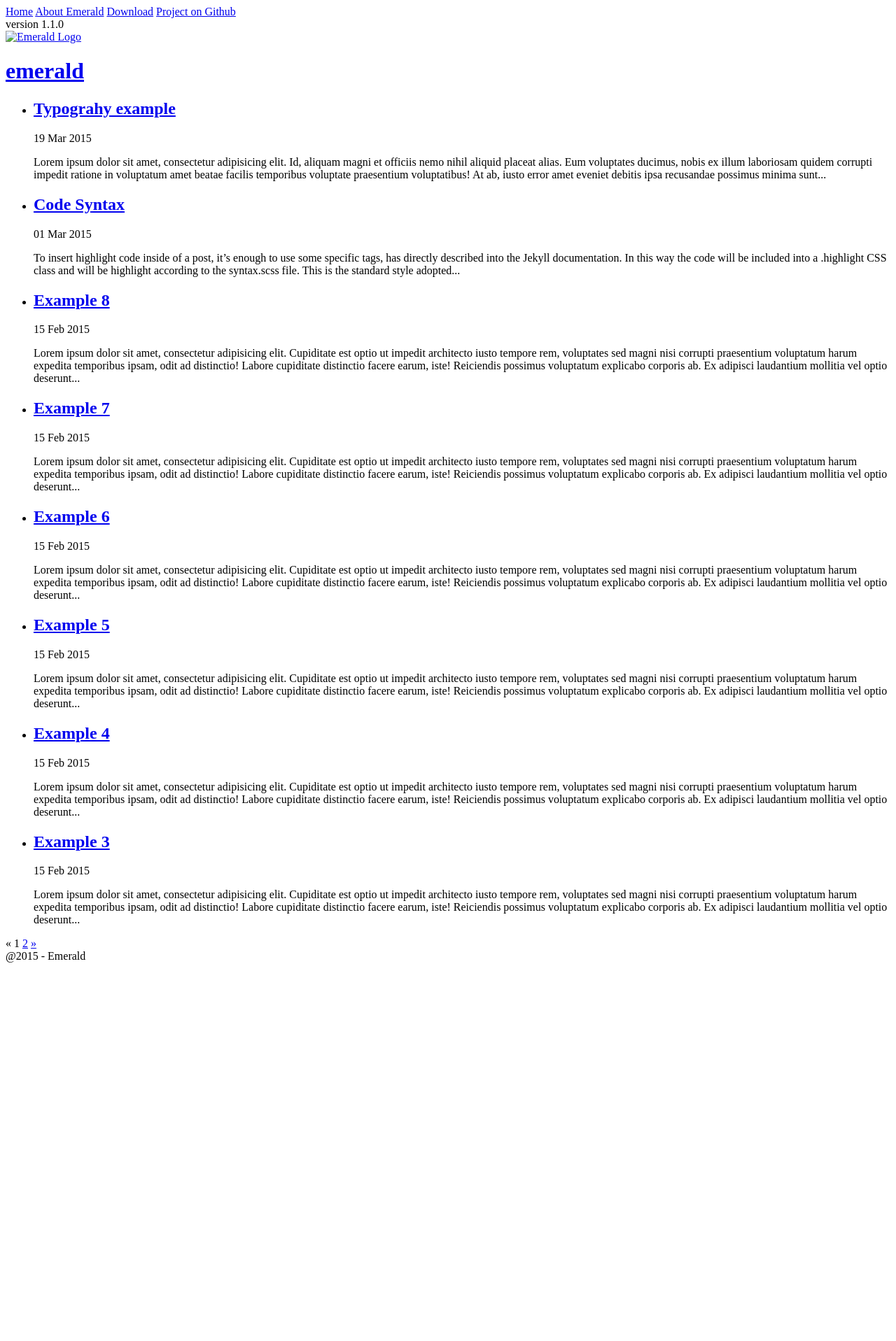
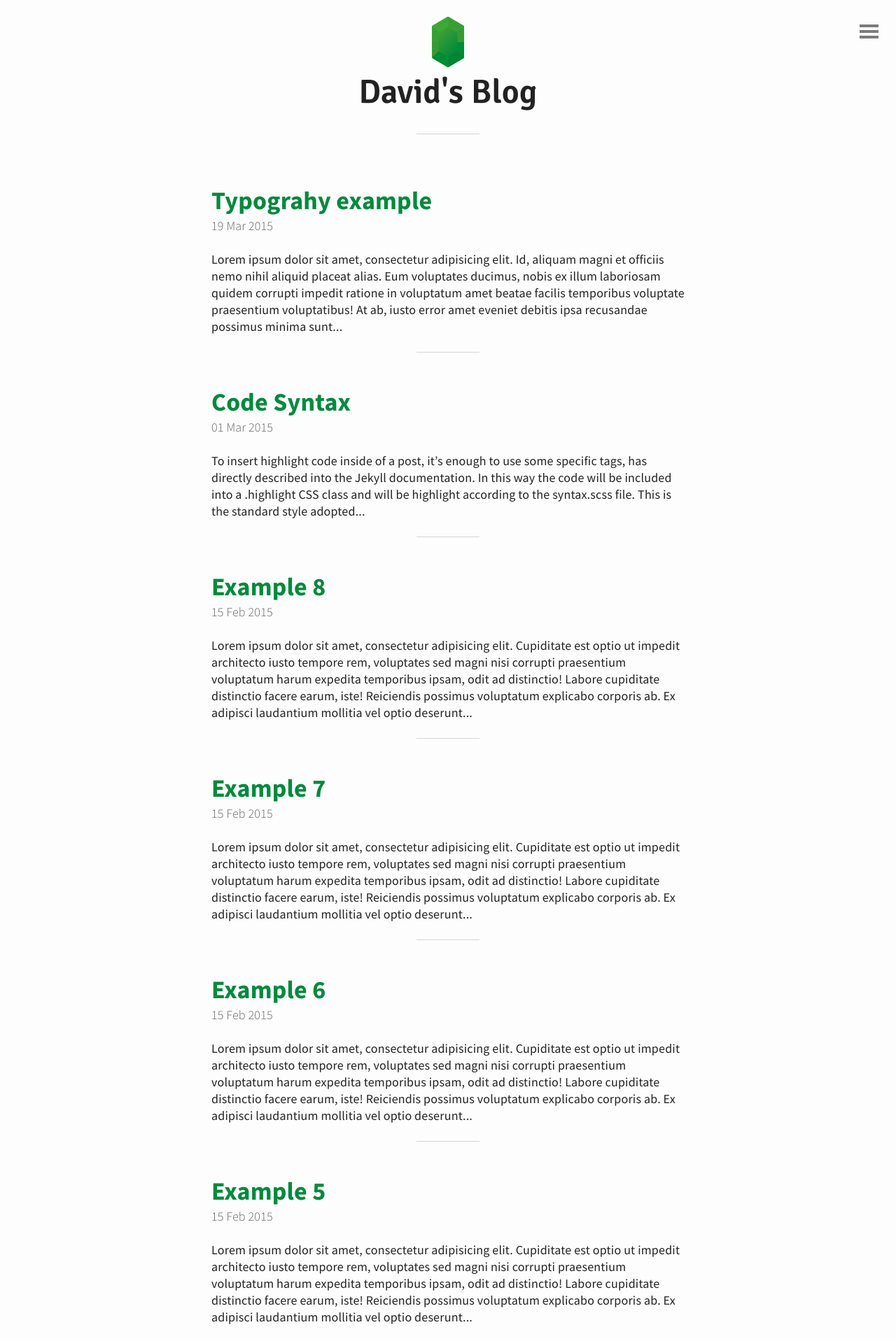
Before and after one commit to davidlaprade/davidlaprade.github.io, a Jekyll site: the page built from index.html, in a window 1280 px wide. Shown: the top 1917 px of the page at 70% size. Built offline with Jekyll 4.4.1, drawn with Linux system fonts in a browser that asks for light colours; the list of posts is cut into pages by our own code; before the commit the page ends 1384 px from its top, so only the background shows below that.

Commit message:
Rename Jekyll assets folders to eliminate name conflicts

```diff
--- a/_includes/head.html
+++ b/_includes/head.html
@@ -7,7 +7,7 @@
 	<title>{%if page.title %}{{ page.title }}{% else %}{{ site.title }}{% endif %}</title>
 
 	<!-- CSS & fonts -->
-	<link rel="stylesheet" href="{{ "css/main.css" | prepend: site.baseurl }}">
+	<link rel="stylesheet" href="jekyll_css/main.css">
 	<link href='http://fonts.googleapis.com/css?family=Source+Sans+Pro:300,400,700,900,400italic%7CSignika:700,300,400,600' rel='stylesheet' type='text/css'>
 
 	<!-- RSS -->
--- a/_includes/header.html
+++ b/_includes/header.html
@@ -1,6 +1,6 @@
 <header id="header">
 	<a href="{{ site.baseurl }}">
-		<img src="{{ "img/emerald.svg" | prepend: site.baseurl }}" alt="Emerald Logo">
-	  <h1>emerald</h1>
+		<img src="jekyll_img/emerald.svg"  alt="Emerald Logo">
+	  <h1>David's Blog</h1>
 	</a>
 </header>
--- a/_includes/script.html
+++ b/_includes/script.html
@@ -1 +1 @@
-<script src="{{ "js/main.js" | prepend: site.baseurl }}"></script>
+<script src="jekyll_js/main.js"></script>
```
Also changed, not shown: jekyll_css/main.scss (renamed from css/main.scss), jekyll_img/Emerald01.png (renamed from img/Emerald01.png), jekyll_img/emerald.svg (renamed from img/emerald.svg), jekyll_img/favicon.png (renamed from img/favicon.png), jekyll_img/img-test.png (renamed from img/img-test.png), jekyll_js/main.js (renamed from js/main.js).
